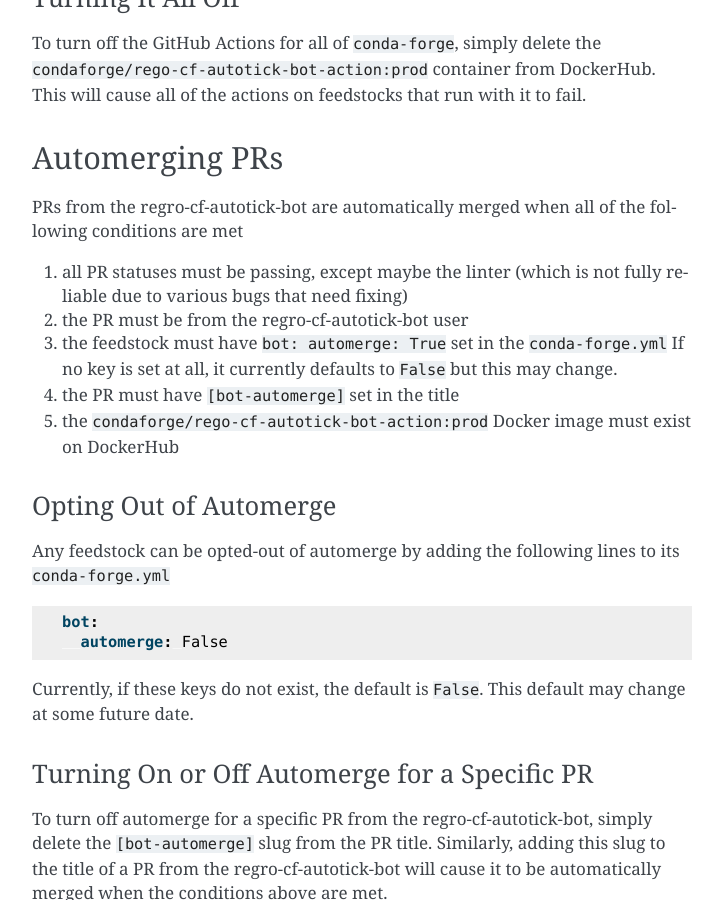
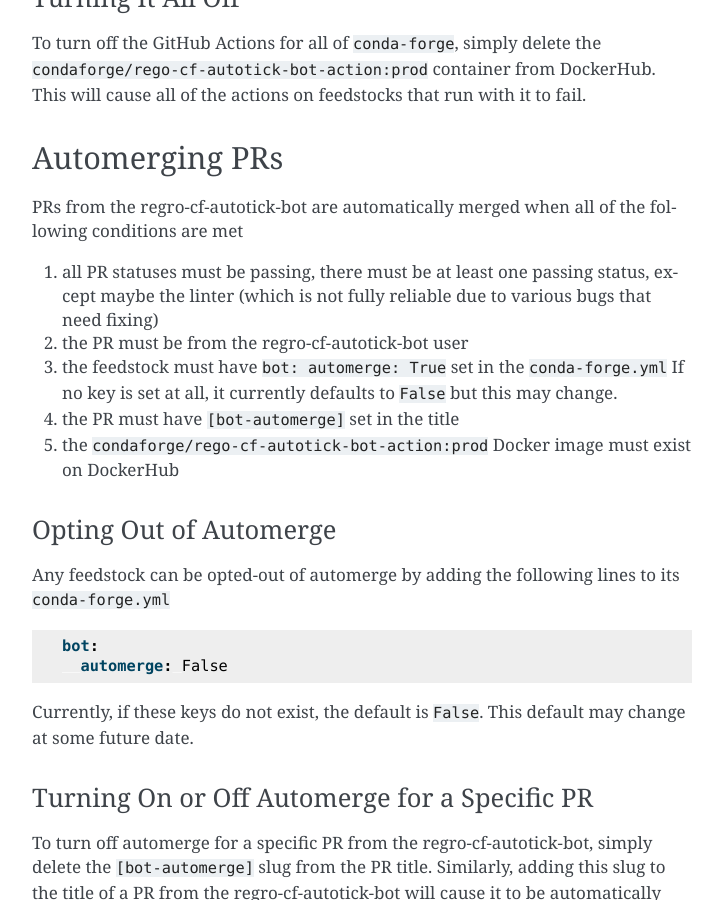
Before and after one commit to regro/cf-scripts, a Sphinx documentation site: the page built from docs/github_actions_infrastructure.rst, in a window 1280 px wide and 900 px high, scrolled down 838 px. Shown: the whole window, without its empty margins (388-1111 px from the left). Built offline with Sphinx 7.4.7, drawn with Linux system fonts in a browser that asks for light colours; pages that are not in the unit, such as notebooks, are missing from menus.

Commit message:
Update github_actions_infrastructure.rst

```diff
--- a/docs/github_actions_infrastructure.rst
+++ b/docs/github_actions_infrastructure.rst
@@ -39,7 +39,7 @@
 PRs from the regro-cf-autotick-bot are automatically merged when all of the
 following conditions are met
 
-1. all PR statuses must be passing, except maybe the linter
+1. all PR statuses must be passing, there must be at least one passing status, except maybe the linter
    (which is not fully reliable due to various bugs that need fixing)
 2. the PR must be from the regro-cf-autotick-bot user
 3. the feedstock must have ``bot: automerge: True`` set in the ``conda-forge.yml``
```
